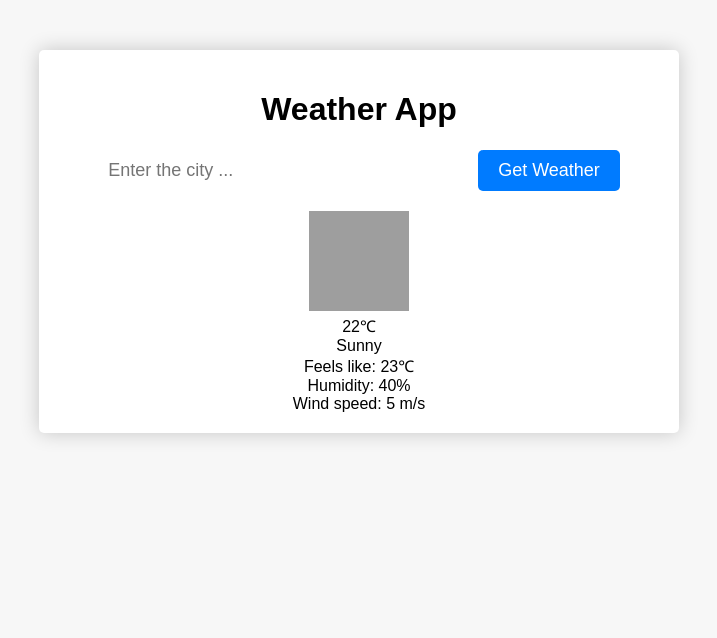
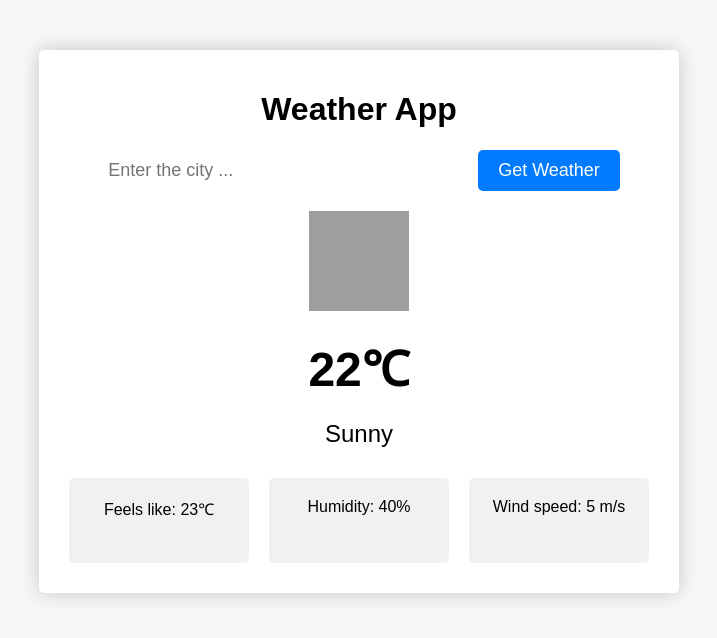
Before and after one commit to zhale-el/Javascript-king---weather-app, a plain HTML site: page index.html in a window 1280 px wide. Shown: the whole page, without its empty margins (281-998 px from the left). Drawn offline with Linux system fonts and the light colour scheme; grey boxes are pictures that could not be loaded.

Commit message:
completed css html and css

```diff
--- a/style.css
+++ b/style.css
@@ -50,3 +50,37 @@ form input[type="submit"]:hover {
   background-repeat: no-repeat;
   background-position: center center;
 }
+.weather-temperature {
+  font-size: 48px;
+  font-weight: bold;
+  margin: 20px 0;
+}
+.weather-description {
+  font-size: 24px;
+  margin-bottom: 20px;
+}
+.weather-details {
+  display: flex;
+  align-items: center;
+  justify-content: center;
+  flex-wrap: wrap;
+}
+.weather-details > div {
+  background-color: #f1f1f1;
+  padding: 20px;
+  margin: 10px;
+  border-radius: 5px;
+  flex: 1;
+  text-align: center;
+  min-height: 45px;
+}
+
+@media (max-width: 768px) {
+  form {
+    flex-direction: column;
+  }
+  form input[type="text"] {
+    width: 100%;
+    margin-bottom: 10px;
+  }
+}
```
